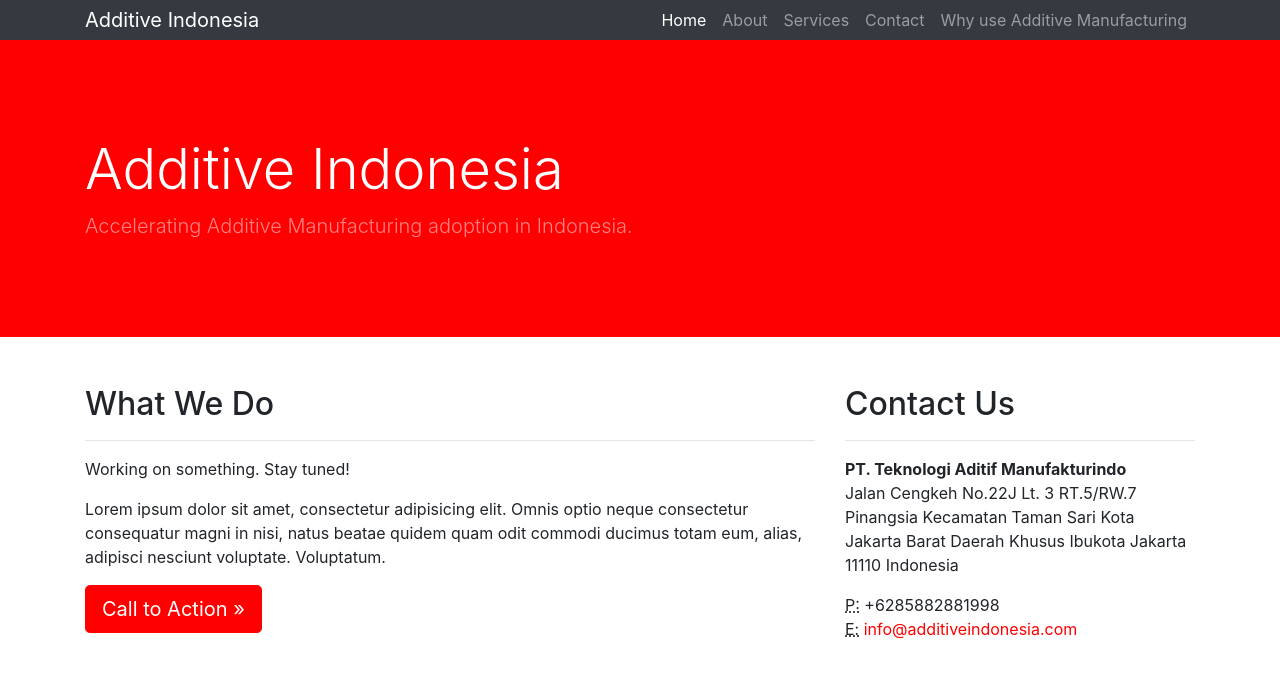
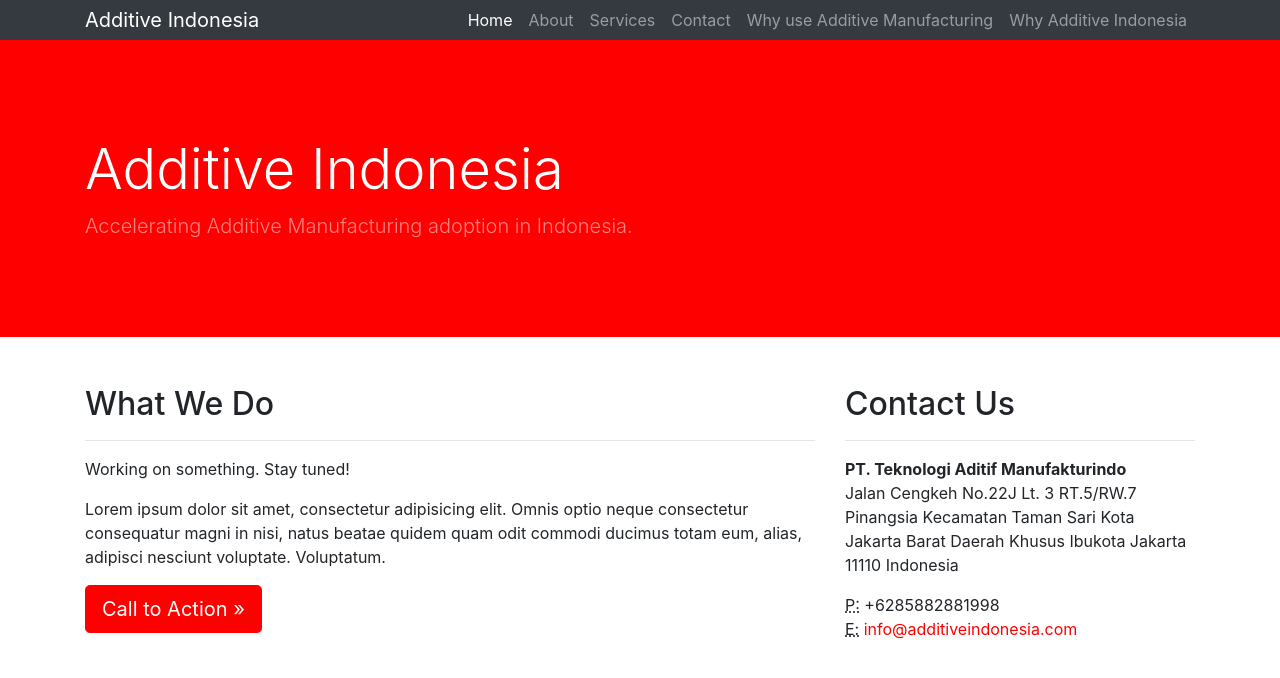
Before and after one commit to rlim338/additive-indonesia.github.io, a Jekyll site: the page built from index.html, in a window 1280 px wide, cut to the strip 0-685 px from the top of the page. Shown: the top 678 px of the strip. Built offline with Jekyll 4.4.1, drawn with Linux system fonts in a browser that asks for light colours.

Commit message:
Update menu.yml

```diff
--- a/_data/menu.yml
+++ b/_data/menu.yml
@@ -12,3 +12,6 @@
 
 - title: Why use Additive Manufacturing
   link: /why-am/
+
+- title: Why Additive Indonesia
+  link: /why-us/
```
